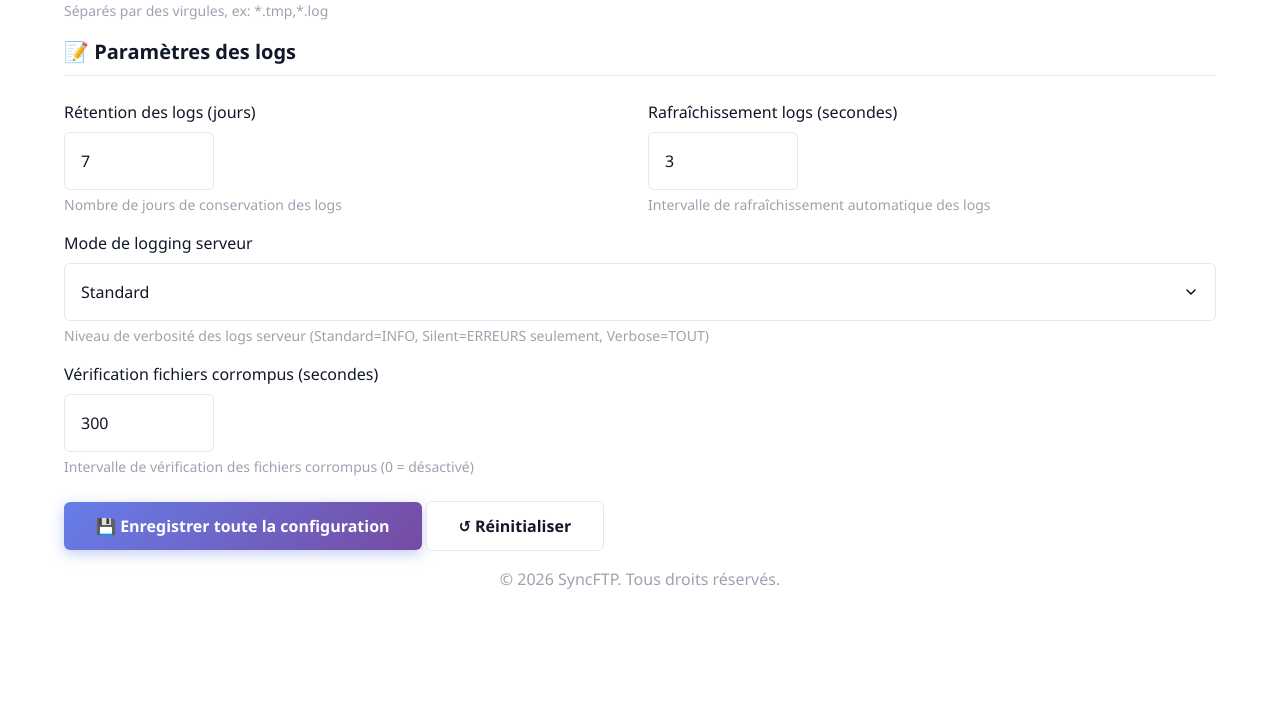
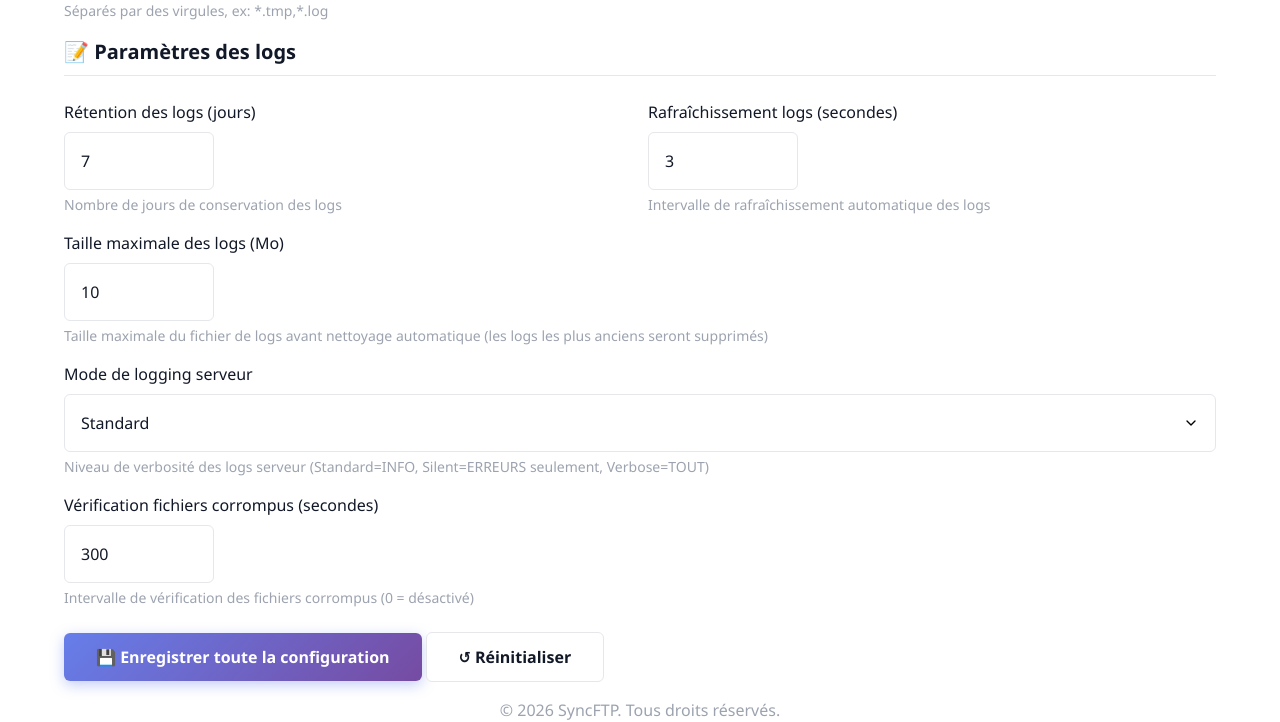
Before and after one commit to SHARKYBLUSTER/SyncFTP, a Flask app: page /config in a window 1280 px wide. Shown: the part 1462-2184 px from the top of the page. Before the commit the page ends 2051 px from the top, so only its background shows below. Run offline with Flask 3, Linux system fonts and the light colour scheme.

Commit message:
Add log size cleanup feature with configurable max size in MB
- Add max_log_size_mb configuration parameter (default: 10MB)
- Create cleanup_logs_by_size() function to remove oldest logs when file exceeds configured size
- Integrate size cleanup into existing cleanup_old_logs() function
- Add configuration field in UI for max log size setting
- Size cleanup removes 20% of oldest lines to gradually reduce file size

Generated by Mistral Vibe.
Co-Authored-By: Mistral Vibe <vibe@mistral.ai>

```diff
--- a/app.py
+++ b/app.py
@@ -130,7 +130,8 @@ def load_config():
         'connection_timeout': 30,  # Timeout de connexion en secondes
         'max_connections': 5,  # Nombre maximum de connexions simultanées
         'retry_attempts': 3,  # Nombre de tentatives de reconnexion
-        'retry_delay': 5  # Délai entre les tentatives en secondes
+        'retry_delay': 5,  # Délai entre les tentatives en secondes
+        'max_log_size_mb': 10  # Taille maximale des logs en Mo avant nettoyage
     }
     if not os.path.exists(CONFIG_FILE):
         save_config(default_config)
@@ -201,6 +202,9 @@ def load_config():
         if 'auto_refresh' not in config:
             config['auto_refresh'] = True
             save_config(config)
+        if 'max_log_size_mb' not in config:
+            config['max_log_size_mb'] = 10
+            save_config(config)
         return config
     except Exception as e:
         app.logger.error(f"Erreur lors du chargement de la config: {e}")
@@ -252,6 +256,40 @@ def should_save_tasks():
         return False
 
 
+def cleanup_logs_by_size():
+    """Nettoie les logs si le fichier dépasse la taille maximale configurée"""
+    config = load_config()
+    max_size_mb = config.get('max_log_size_mb', 10)
+
+    if not os.path.exists(LOG_FILE):
+        return
+
+    try:
+        # Vérifier la taille actuelle du fichier
+        file_size_bytes = os.path.getsize(LOG_FILE)
+        max_size_bytes = max_size_mb * 1024 * 1024  # Convertir Mo en octets
+
+        if file_size_bytes <= max_size_bytes:
+            return  # Pas besoin de nettoyer
+
+        # Lire toutes les lignes
+        with open(LOG_FILE, 'r', encoding='utf-8') as f:
+            lines = f.readlines()
+
+        # Supprimer 20% des lignes les plus anciennes pour réduire la taille
+        # Cela permet un nettoyage progressif plutôt que de tout supprimer
+        lines_to_remove = max(1, int(len(lines) * 0.2))
+        new_lines = lines[lines_to_remove:]
+
+        # Écrire les lignes restantes
+        with open(LOG_FILE, 'w', encoding='utf-8') as f:
+            f.writelines(new_lines)
+
+        app.logger.info(f"Nettoyage des logs par taille: supprimées {lines_to_remove} lignes, taille réduite de {file_size_bytes} à {os.path.getsize(LOG_FILE)} octets")
+    except Exception as e:
+        app.logger.error(f"Erreur lors du nettoyage des logs par taille: {e}")
+
+
 def cleanup_old_logs():
     """Nettoie les logs anciens selon la période de rétention"""
     config = load_config()
@@ -279,6 +317,9 @@ def cleanup_old_logs():
 
         with open(LOG_FILE, 'w', encoding='utf-8') as f:
             f.writelines(new_lines)
+
+        # Après le nettoyage par date, vérifier aussi la taille
+        cleanup_logs_by_size()
 
         app.logger.info(f"Nettoyage des logs: conservés {len(new_lines)} lignes sur {len(lines)}")
     except Exception as e:
--- a/templates/config.html
+++ b/templates/config.html
@@ -148,6 +148,14 @@
                 </div>
             </div>
 
+            <div class="form-row">
+                <div class="form-group">
+                    <label for="maxLogSize" class="form-label">Taille maximale des logs (Mo)</label>
+                    <input type="number" id="maxLogSize" name="max_log_size_mb" value="{{ config.max_log_size_mb|default(10) }}" min="1" class="form-control form-input config-input-narrow" aria-describedby="maxLogSizeHelp" form="mainConfigForm">
+                    <p id="maxLogSizeHelp" class="form-hint">Taille maximale du fichier de logs avant nettoyage automatique (les logs les plus anciens seront supprimés)</p>
+                </div>
+            </div>
+
             <div class="form-group">
                 <label for="logMode" class="form-label">Mode de logging serveur</label>
                 <select id="logMode" name="log_mode" class="form-control form-select" form="mainConfigForm" aria-describedby="logModeHelp">
```
